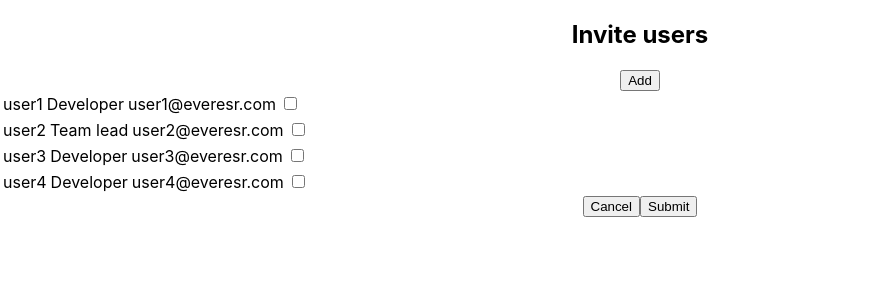
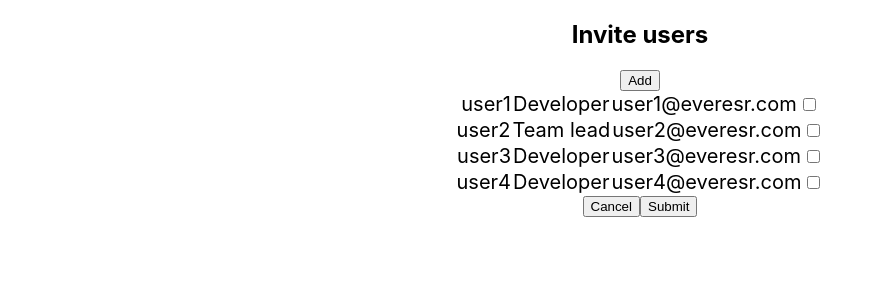
Before and after one commit to SuddalaSankeerthana/Select_users_list, a React (Create React App) app: page / in a window 1280 px wide. Both pictures are taken after a click on the button "Add". Shown: the top 300 px of the page, without its empty margins (0-879 px from the left). Built offline with nearby package versions, Linux system fonts and the light colour scheme.

Commit message:
Updated users data

```diff
--- a/src/App.css
+++ b/src/App.css
@@ -4,39 +4,11 @@
 .users{
   text-align: auto;
 }
-
-
-/* .App-logo {
-  height: 40vmin;
-  pointer-events: none;
-}
-
-@media (prefers-reduced-motion: no-preference) {
-  .App-logo {
-    animation: App-logo-spin infinite 20s linear;
+table, th, td {
+  margin-left: auto;
+  margin-right: auto;
+  border-collapse: collapse;
+  width: auto;
+  text-align: center;
+  font-size: 20px;
   }
-}
-
-.App-header {
-  background-color: #282c34;
-  min-height: 100vh;
-  display: flex;
-  flex-direction: column;
-  align-items: center;
-  justify-content: center;
-  font-size: calc(10px + 2vmin);
-  color: white;
-}
-
-.App-link {
-  color: #61dafb;
-}
-
-@keyframes App-logo-spin {
-  from {
-    transform: rotate(0deg);
-  }
-  to {
-    transform: rotate(360deg);
-  }
-} */
--- a/src/App.tsx
+++ b/src/App.tsx
@@ -1,8 +1,10 @@
 import "./App.css";
+import {
+  UsersDataComponentOnAdd,
+  UsersDataComponentOnSubmit,
+} from "./UserDataComponent";
 import { users } from "./Data";
 import { useState } from "react";
-import { UsersDataComponentOnSubmit } from "./UsersDataComponentOnSubmit";
-import { UsersDataComponentOnAdd } from "./UsersDataComponentOnAdd";
 import UserDataInterface from "./Interfaces";
 function App() {
   const [add, setAdd] = useState(false);
--- a/src/Data.tsx
+++ b/src/Data.tsx
@@ -15,14 +15,14 @@ export const users: UserDataInterface[] = [
       select: false,
     },
     {
-      id: 1,
+      id: 3,
       name: "user3",
       role: "Developer",
       gmail: "user3@everesr.com",
       select: false,
     },
     {
-      id: 1,
+      id: 4,
       name: "user4",
       role: "Developer",
       gmail: "user4@everesr.com",
--- /dev/null
+++ b/src/UserDataComponent.tsx
@@ -0,0 +1,38 @@
+import React from "react";
+import UserDataInterface from "./Interfaces";
+type UserProps = {
+  user: UserDataInterface;
+  clickHandler: () => void;
+};
+export function UsersDataComponentOnAdd({
+  user,
+  clickHandler,
+}: UserProps): React.ReactElement {
+  return (
+      <table>
+        <tr>
+          <td> {user.name}</td>
+          <td> {user.role}</td>
+          <td> {user.gmail}</td>
+          <td>
+            <input type="checkbox" id="select" onChange={clickHandler}></input>
+          </td>
+        </tr>
+      </table>
+  );
+}
+export function UsersDataComponentOnSubmit({
+  user,
+}: {
+  user: UserDataInterface;
+}): React.ReactElement {
+  return (
+    <table>
+      <tr>
+        <td> {user.name}</td>
+        <td> {user.role}</td>
+        <td> {user.gmail}</td>
+      </tr>
+    </table>
+  );
+}
--- a/src/UsersDataComponentOnAdd.tsx
+++ b/src/UsersDataComponentOnAdd.tsx
@@ -4,7 +4,7 @@ type UserProps = {
   user: UserDataInterface;
   clickHandler: () => void;
 };
-export function UsersDataComponentOnAdd({
+export default function UsersDataComponentOnAdd({
     user,
     clickHandler,
   }: UserProps): React.ReactElement {
--- a/src/UsersDataComponentOnSubmit.tsx
+++ b/src/UsersDataComponentOnSubmit.tsx
@@ -1,6 +1,6 @@
 import UserDataInterface from "./Interfaces";
-import  React ,{ useState } from "react";
-export function UsersDataComponentOnSubmit({
+import React, { useState } from "react";
+export default function UsersDataComponentOnSubmit({
   user,
 }: {
   user: UserDataInterface;
```
Also changed, not shown: src/Interfaces.tsx (indentation only). Lines whose indentation alone changed are shown as unchanged.
